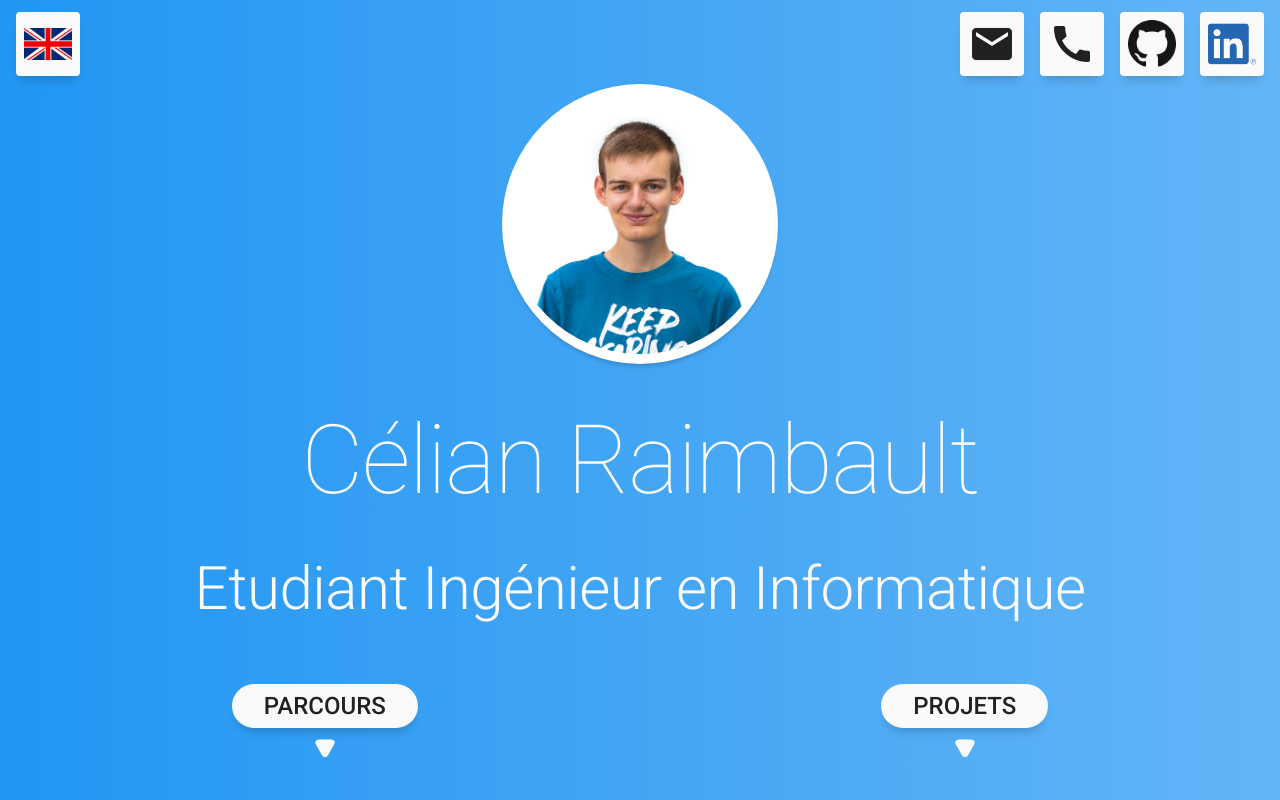
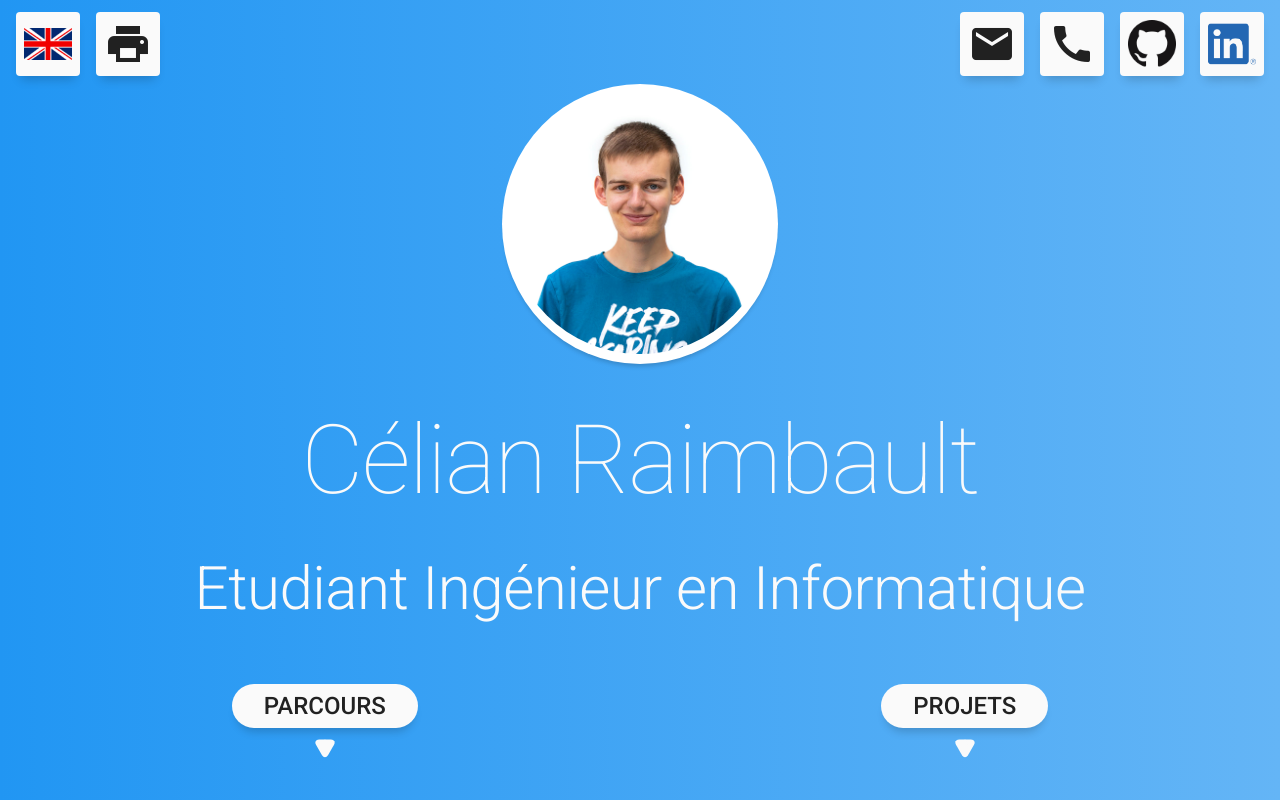
Before and after one commit to Cc618/Celian, a React (Create React App) app: page / in a window 1280 px wide. Built offline with nearby package versions, Linux system fonts and the light colour scheme.

Commit message:
print: Added print button to home to download printable version

```diff
--- a/src/common/data.js
+++ b/src/common/data.js
@@ -16,6 +16,8 @@ import res_feature_changer from '../res/feature_changer.png';
 import res_pytorch_collections from '../res/pytorch_collections.gif';
 import res_google_play_badge from '../res/google_play_badge.png';
 import res_resume from '../res/resume.png';
+import res_print_fr from '../res/print/Célian Raimbault_fr.pdf';
+import res_print_en from '../res/print/Célian Raimbault_fr.pdf';
 
 // TODO : Ireland
 
@@ -40,6 +42,7 @@ const fullData = {
     "en": {
         // Home
         "translate_lang": "Version française",
+        "print_pdf": "Printable version",
         "translate": "Translate",
         "copied": "Copied !",
         "job": "Computer Engineering Student",
@@ -195,6 +198,7 @@ const fullData = {
     "fr": {
         // Home
         "translate_lang": "English version",
+        "print_pdf": "Version imprimable",
         "translate": "Traduire",
         "copied": "Copié !",
         "job": "Etudiant Ingénieur en Informatique",
@@ -367,6 +371,11 @@ const resources = {
     "resume": res_resume,
 };
 
+const printData = {
+    "fr": res_print_fr,
+    "en": res_print_en,
+};
+
 let data = genData();
 
 function changeLang() {
@@ -382,3 +391,4 @@ export {changeLang};
 export {data};
 export {lang};
 export {resources};
+export {printData};
--- a/src/pages/Home.js
+++ b/src/pages/Home.js
@@ -1,15 +1,13 @@
 // Contact + menu
 
 import './Home.scss';
-import {data, lang} from '../common/data';
+import {data, lang, printData} from '../common/data';
 import picture from '../res/picture.jpg';
 import github from '../res/github.png';
 import linkedin from '../res/linkedin.png';
 import en from '../res/en.png';
 import fr from '../res/fr.png';
 import App from './App';
-
-// TODO : PDF button
 
 // Icon buttons within the header
 function IconButton(props) {
@@ -46,14 +44,16 @@ function NavButton(props) {
 }
 
 function Home(props) {
-  const printSplitChars = 20;
-
   return (
     <div className="Home">
       <header>
           <IconButton image={lang === "en" ? fr : en}
             hint={data.translate}
             onClick={props.onChangeLang}
+            printHide={true} />
+          <IconButton icon="print" hint={data.print_pdf}
+            iconHover="download"
+            onClick={downloadPrintableVersion}
             printHide={true} />
           <div className="spacer print-hide" />
           <IconButton icon="mail" hint={data.mail}
@@ -105,4 +105,8 @@ function clipCopy(text) {
   navigator.clipboard.writeText(text);
 }
 
+function downloadPrintableVersion() {
+  window.open(printData[lang]);
+}
+
 export default Home;
```
